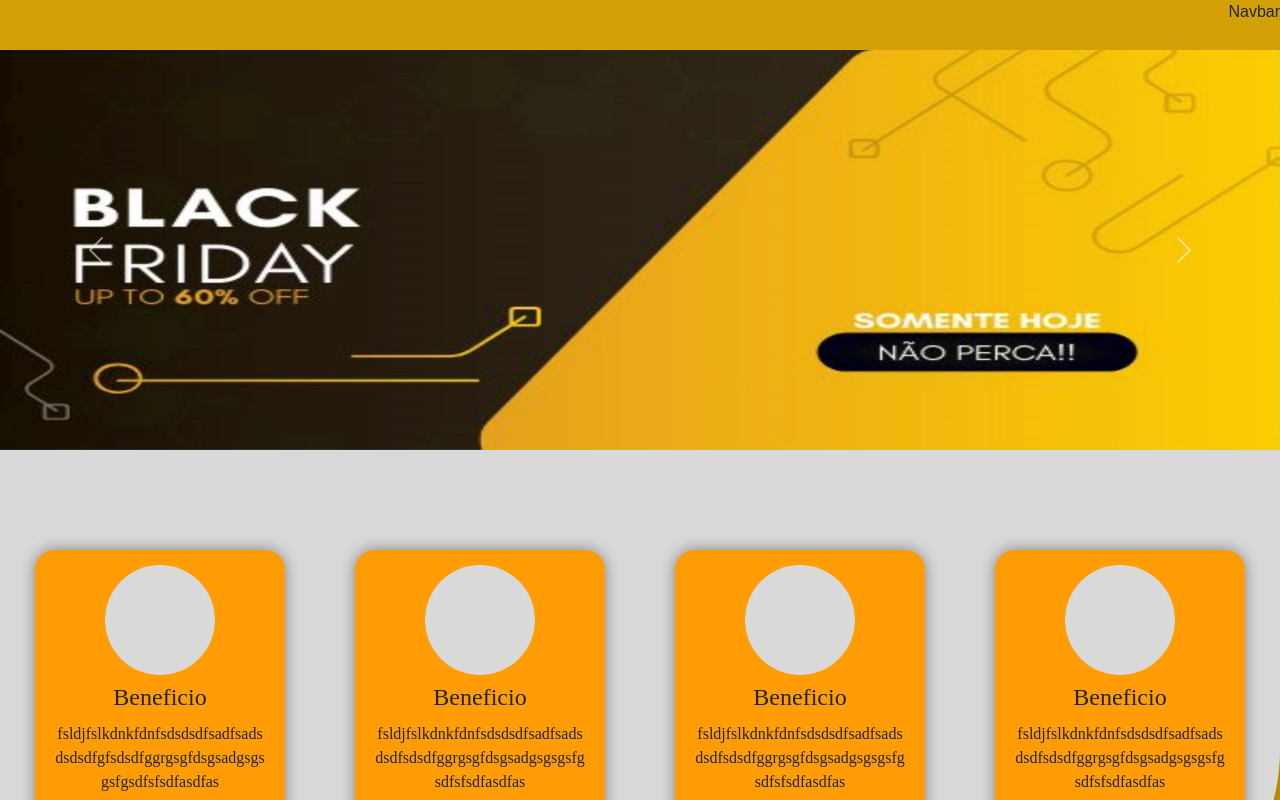
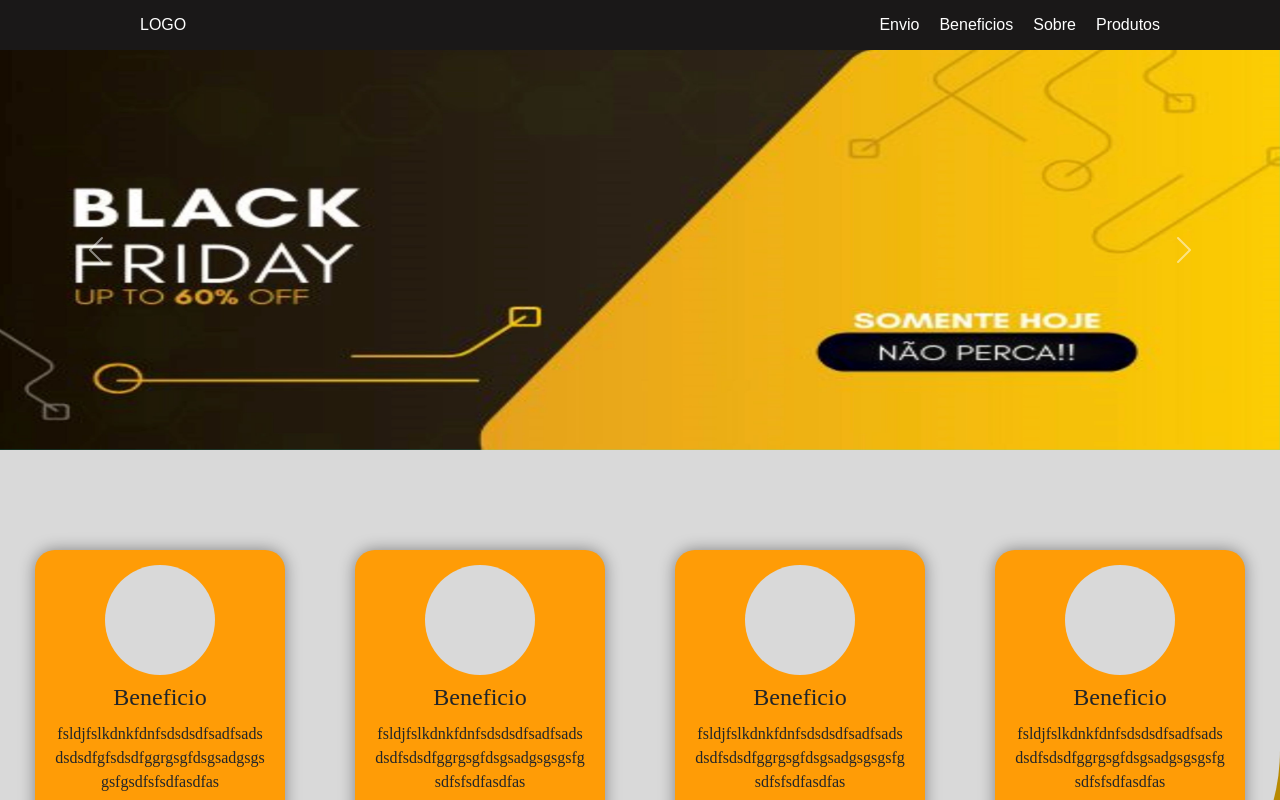
Before and after one commit to SavioVitorAlves/Nativas, a React (Create React App) app: page / in a window 1280 px wide. Shown: the top 800 px of the page. Built offline with nearby package versions, Linux system fonts and the light colour scheme; a web font is replaced by a local one.

Commit message:
feat: add links of rotes

```diff
--- a/src/components/Layout/Navbar.jsx
+++ b/src/components/Layout/Navbar.jsx
@@ -1,5 +1,33 @@
 import style from './Navbar.module.css'
+import {Link} from 'react-router-dom'
+import Container from'./Container'
 function Navbar(){
-    return <p className={style.navbar}>Navbar</p>
+    return(
+        <Container>
+            <nav className={style.navbar}>
+                <div>
+                    <Link to="/">
+                        LOGO
+                    </Link>
+
+                </div>
+                <ul>
+                    <li>
+                        <Link to="/envio">Envio</Link>
+                    </li>
+                    <li>
+                        <a href="#Benefict">Beneficios</a>
+                    </li>
+                    <li>
+                        <a href="#Sobre">Sobre</a>
+
+                    </li>
+                    <li>
+                        <a href="#Produtos">Produtos</a>
+                    </li>
+                </ul>
+            </nav>
+        </Container>
+    )
 }
 export default Navbar
--- a/src/components/Layout/Navbar.module.css
+++ b/src/components/Layout/Navbar.module.css
@@ -2,5 +2,24 @@
     margin: 0;
     padding: 0;
     height: 50px;
-    background-color: #d3a007;
+    background-color: #1a1818;
+    display: flex;
+    justify-content: space-between;
+    align-items: center;
+    padding: 0 120px 0 140px;
 }
+.navbar a{
+    text-decoration: none;
+    color: white;
+}
+.navbar a:hover{
+    color: #FF9C06;
+}
+.navbar ul{
+    display: flex;
+    gap: 20px;
+    color: white;
+    list-style-type: none;
+
+    margin-bottom: 0;
+}
```
